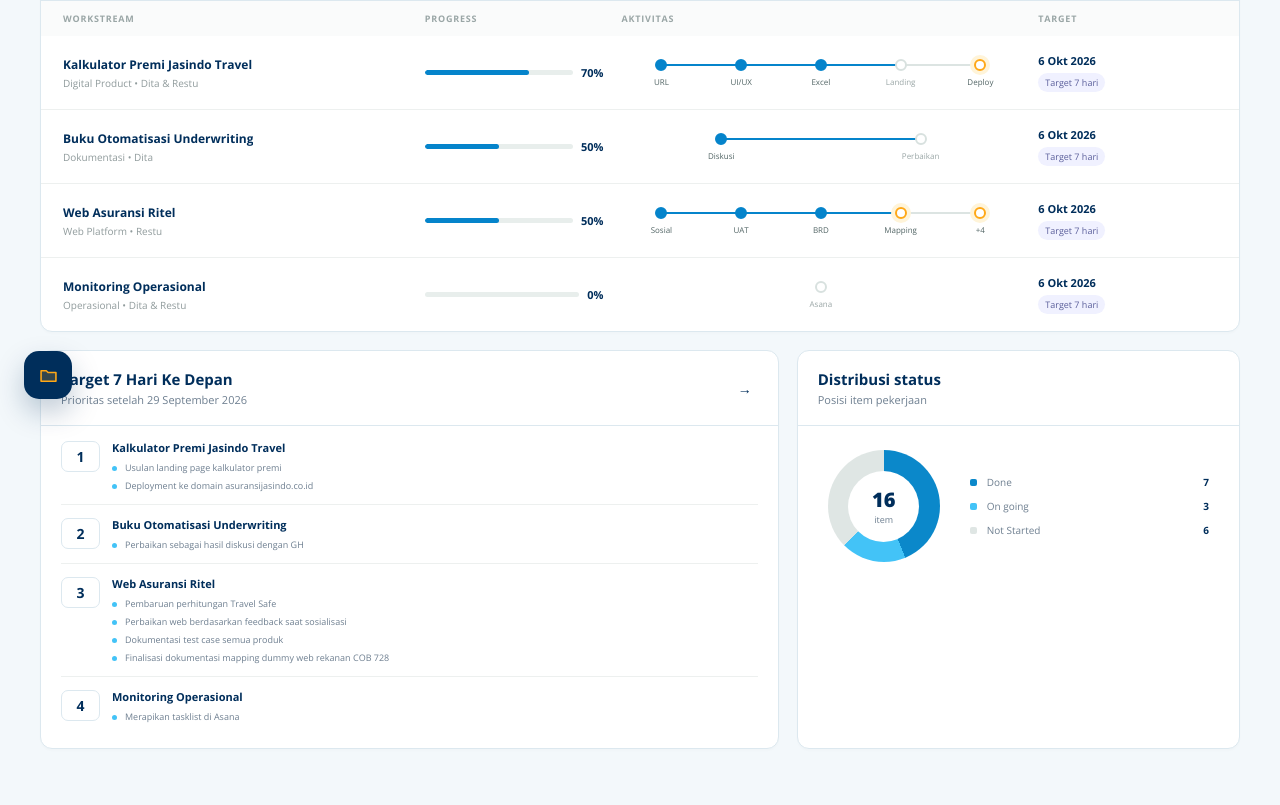
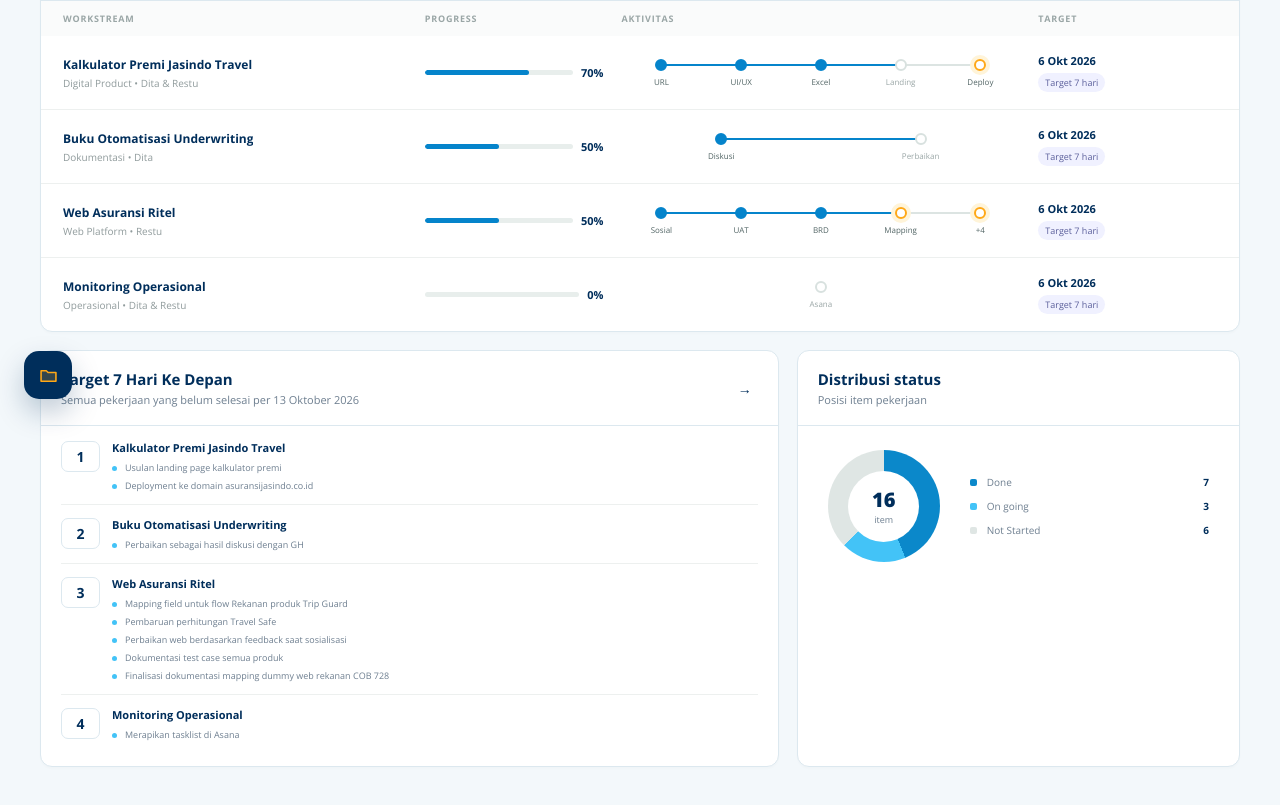
Before and after one commit to smeaautomation/projectreportteam1, a plain HTML site: page dist/index.html in a window 1280 px wide. Shown: the part 377-1182 px from the top of the page. Drawn offline with nearby package versions, Linux system fonts and the light colour scheme.

Commit message:
Show all unfinished weekly targets

```diff
--- a/dist/app.js
+++ b/dist/app.js
@@ -59,7 +59,7 @@ function daysUntil(date){ const a = new Date(); a.setHours(0,0,0,0); return Math
 function formatDate(date, long=false){ return new Intl.DateTimeFormat("id-ID", long ? {day:"numeric",month:"long",year:"numeric"}:{day:"numeric",month:"short",year:"numeric"}).format(new Date(date+"T00:00:00")); }
 function initials(name){ return name.split(/\s+/).map(x=>x[0]).slice(0,2).join("").toUpperCase(); }
 function escapeHTML(str){ return String(str).replace(/[&<>'"]/g, c=>({"&":"&amp;","<":"&lt;",">":"&gt;","'":"&#39;",'"':"&quot;"}[c])); }
-function upcomingTasks(project){ return (project.tasks || []).filter(item => item.context.includes("Target 7 hari")); }
+function upcomingTasks(project){ return (project.tasks || []).filter(item => item.status !== "done"); }
 
 function render(){
   const filtered = projects.filter(p => {
@@ -105,7 +105,7 @@ function renderTargets(){
   document.getElementById("deadlineList").innerHTML = items.length ? items.map(({project,tasks},i)=>{
     const taskList = tasks.map(task=>`<li>${escapeHTML(task.name)}</li>`).join("");
     return `<div class="deadline-item"><div class="deadline-date"><strong>${i+1}</strong></div><div><h3>${escapeHTML(project.name)}</h3><ul class="deadline-task-list">${taskList}</ul></div></div>`;
-  }).join("") : `<div class="empty-state"><p>Semua target tujuh hari sudah selesai.</p></div>`;
+  }).join("") : `<div class="empty-state"><p>Semua pekerjaan sudah selesai.</p></div>`;
 }
 
 function renderDistribution(){
@@ -205,6 +205,7 @@ function syncView(){
 }
 
 document.getElementById("currentDate").textContent="Laporan 29 September 2026  •  Team 1  •  Dita & Restu";
+document.getElementById("targetSubtitle").textContent=`Semua pekerjaan yang belum selesai per ${new Intl.DateTimeFormat("id-ID",{day:"numeric",month:"long",year:"numeric"}).format(new Date())}`;
 document.getElementById("addProjectBtn").addEventListener("click",()=>openModal());
 document.querySelectorAll("[data-close-modal]").forEach(button=>button.addEventListener("click",closeModal));
 document.querySelectorAll("[data-close-task]").forEach(button=>button.addEventListener("click",closeTaskModal));
--- a/dist/index.html
+++ b/dist/index.html
@@ -184,7 +184,7 @@
 
         <section class="bottom-grid">
           <article class="section-card deadline-card">
-            <div class="section-header compact"><div><h2>Target 7 Hari Ke Depan</h2><p>Prioritas setelah 29 September 2026</p></div><button class="icon-btn">→</button></div>
+            <div class="section-header compact"><div><h2>Target 7 Hari Ke Depan</h2><p id="targetSubtitle">Semua pekerjaan yang belum selesai per hari ini</p></div><button class="icon-btn">→</button></div>
             <div id="deadlineList" class="deadline-list"></div>
           </article>
           <article class="section-card distribution-card">
```
